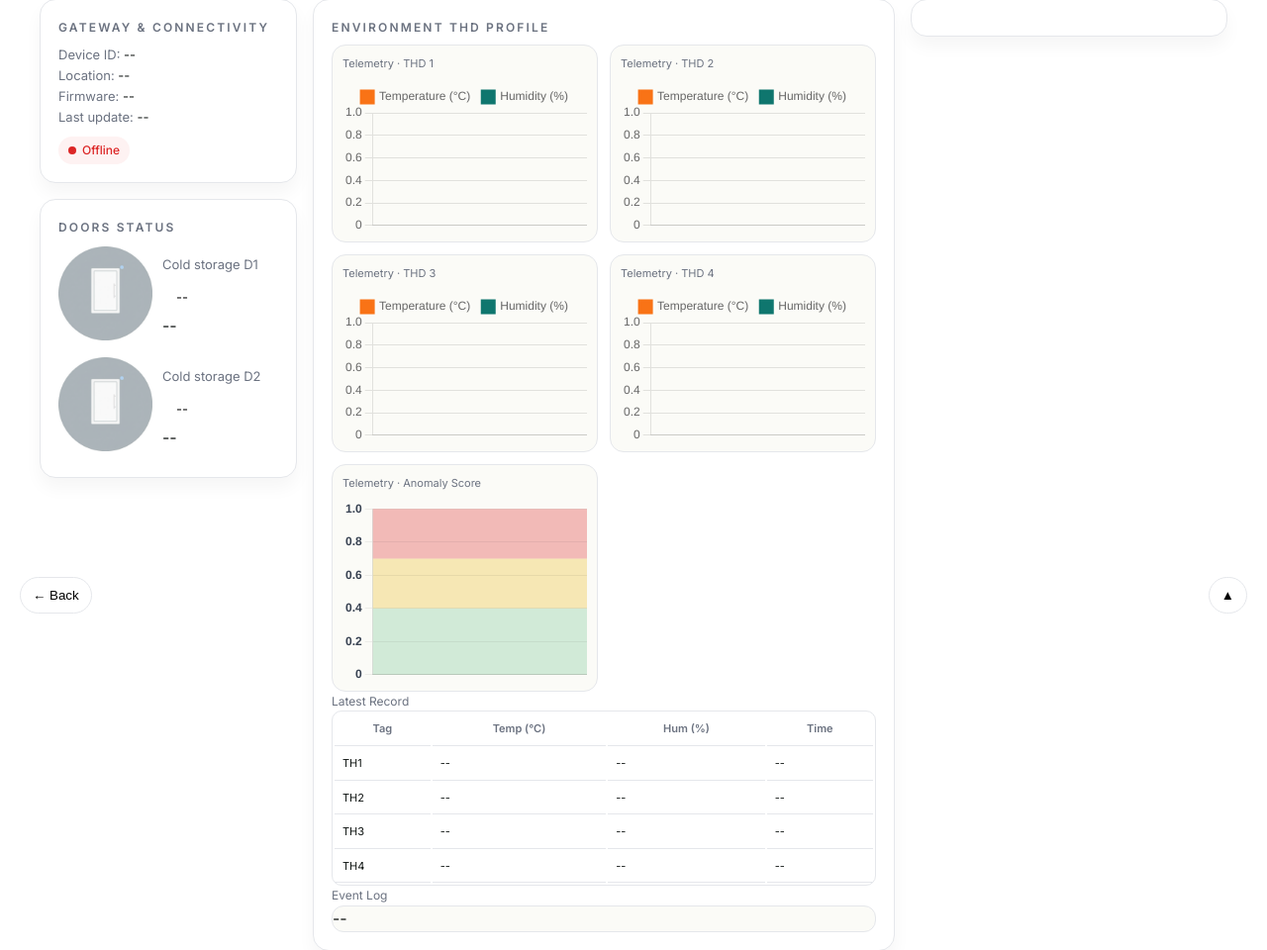
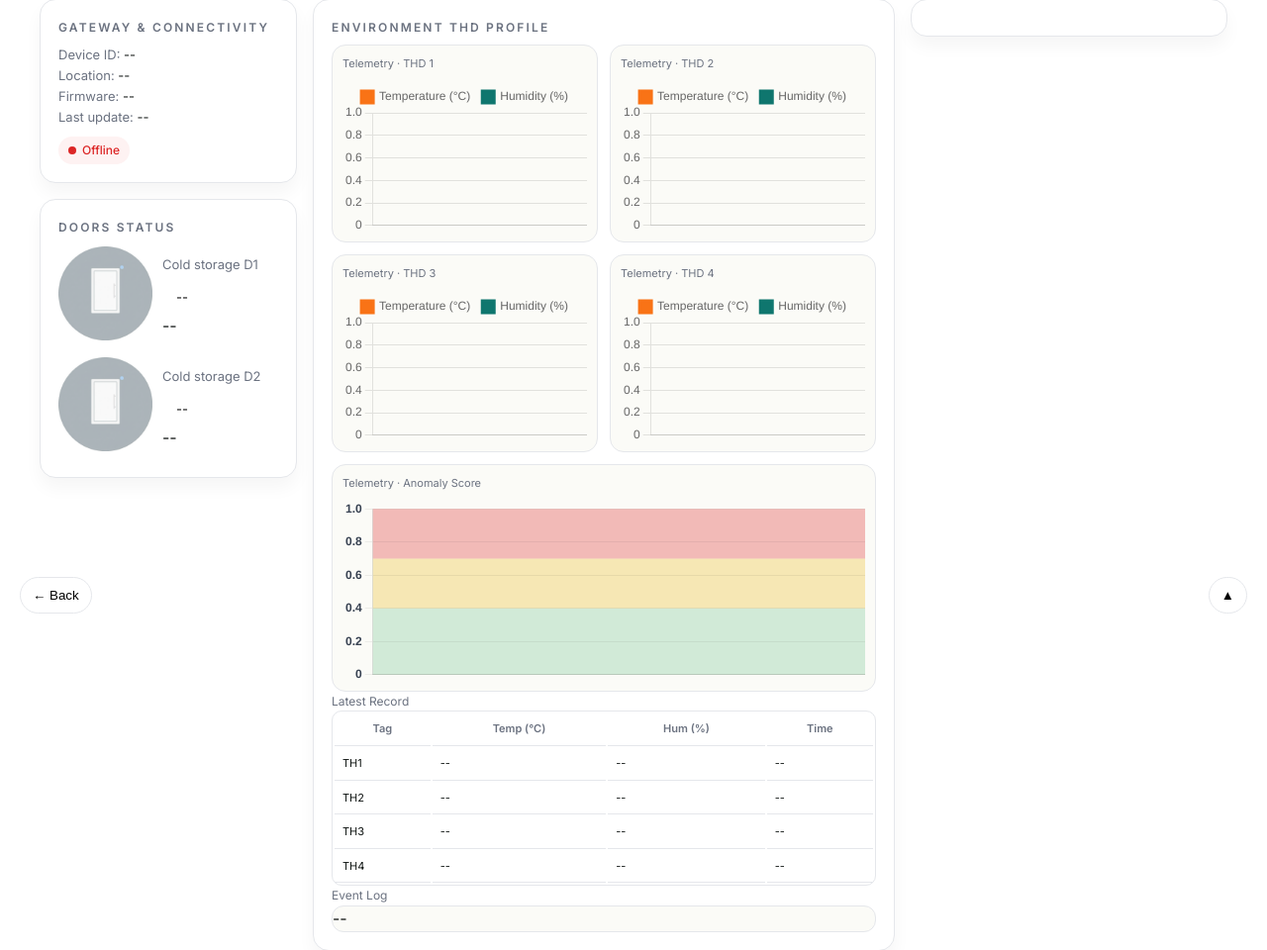
Before and after one commit to Enddrave/Enddrave, a PHP site: page /dashboard-cold-storage.html in a window 1280 px wide. Shown: the part 160-1120 px from the top of the page at 99% size. Run offline with PHP 8.4, Linux system fonts and the light colour scheme; some libraries are stand-ins or nearby versions.

Commit message:
Add .tel-anomaly class with width property

```diff
--- a/assets/css/style-cold-storage.css
+++ b/assets/css/style-cold-storage.css
@@ -237,7 +237,9 @@ body {
   width: 100%;
   height: 120px;
 }
-
+.tel-anomaly {
+  width: 550px;
+}
 /* ===== TABLE ===== */
 table {
   width: 100%;
```
